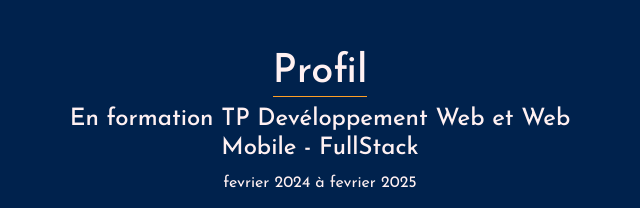
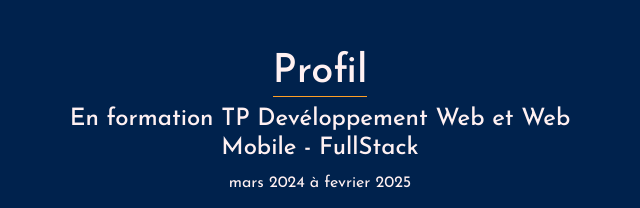
Before and after one commit to AndrewSmithiesDev/C.V, a website: page index.html in a window 1280 px wide. Shown: the top 208 px of the page, 640-1280 px from the left. Drawn offline with nearby package versions, Linux system fonts and the light colour scheme.

Commit message:
Changed an incorrect date

```diff
--- a/index.html
+++ b/index.html
@@ -139,7 +139,7 @@
               >En formation TP Devéloppement Web et Web Mobile - FullStack</span
             >
             <span class="text-center fs-6 f-josefin"
-              >fevrier 2024 à fevrier 2025</span
+              >mars 2024 à fevrier 2025</span
             >
             <span class="h4 text-secondary text-center f-josefin my-3"
               >Actuellement en recherche de stage pour la période du 13 octobre au 5 décembre 2025</span
```
